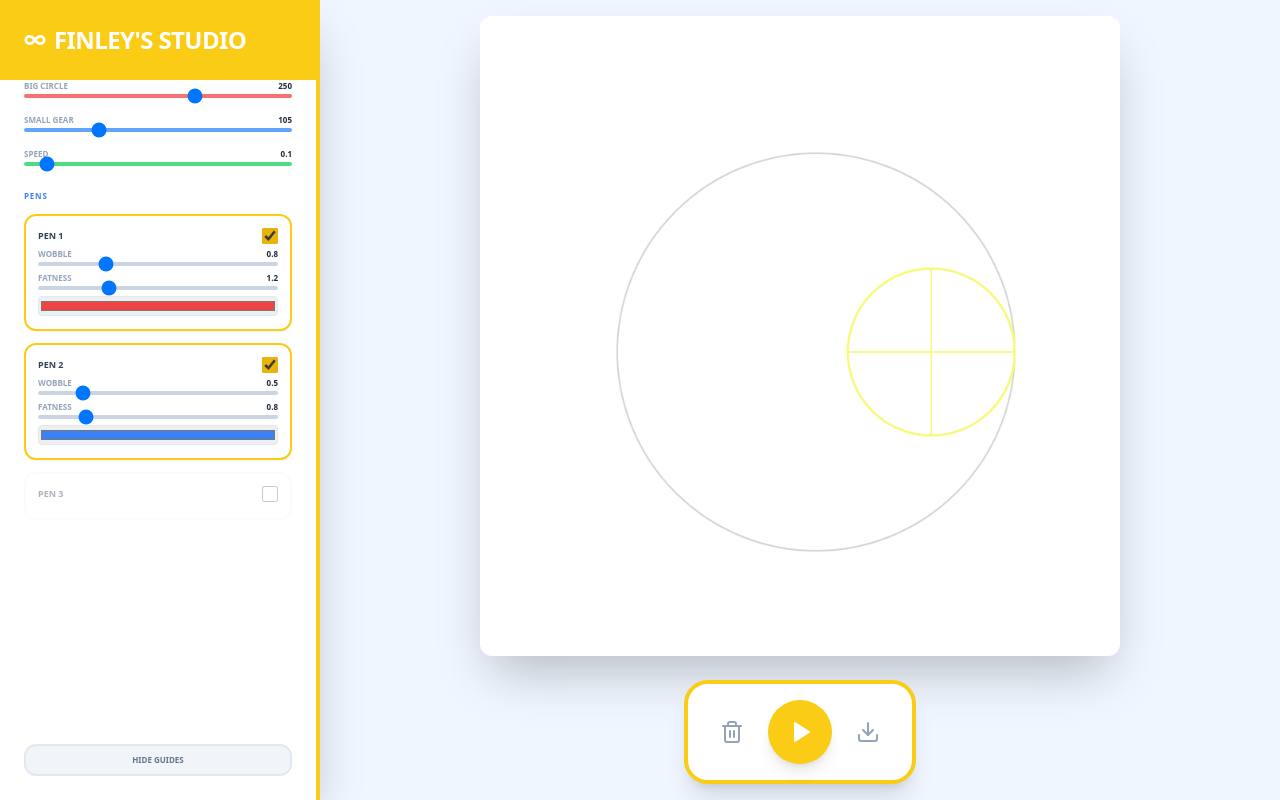
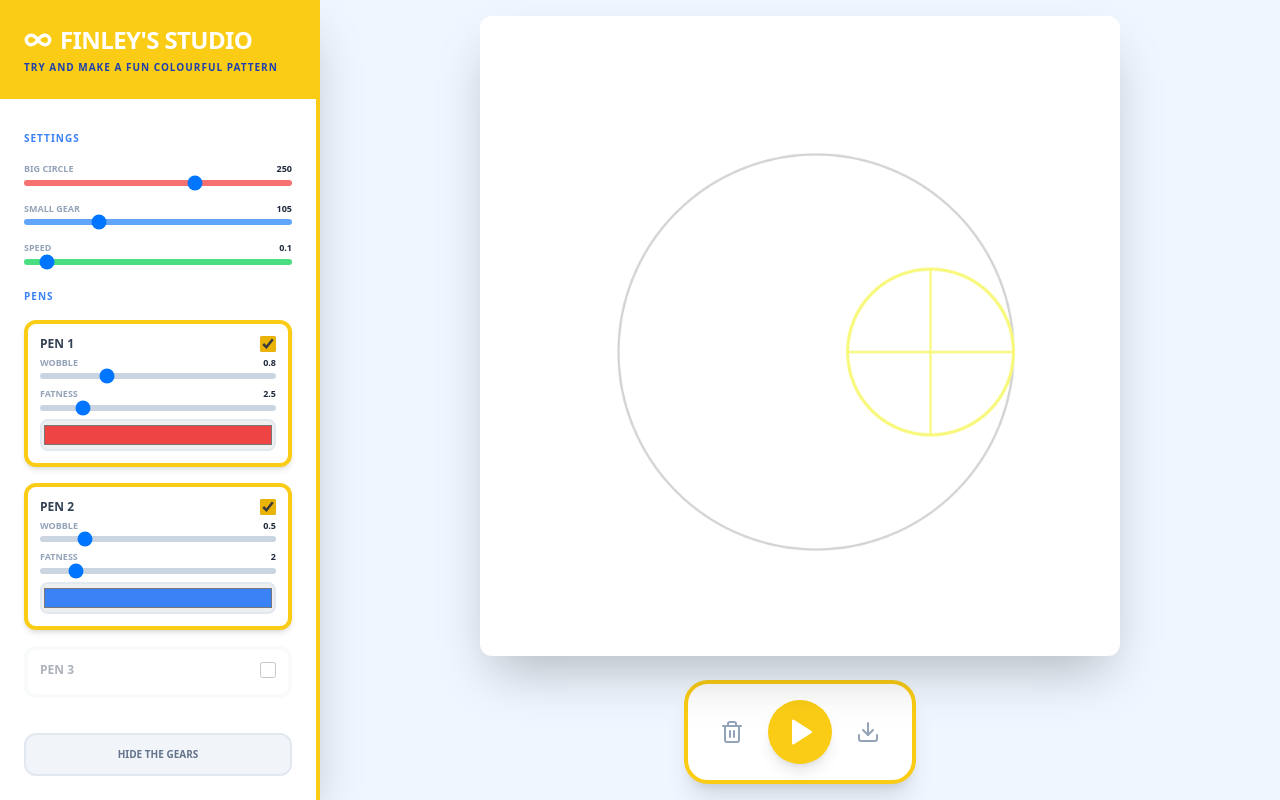
Before and after one commit to jamiedavo/spirographic-studio, a React (Vite) app: page / in a window 1280 px wide. Built offline with nearby package versions, Linux system fonts and the light colour scheme.

Commit message:
Refactor pen settings and improve UI layout
Updated pen widths and adjusted UI elements for better visibility. Enhanced layout and styling for the main application interface.

```diff
--- a/src/App.jsx
+++ b/src/App.jsx
@@ -1,5 +1,5 @@
 import React, { useState, useEffect, useRef, useCallback } from 'react';
-import { Play, Pause, Trash2, Download, Infinity } from 'lucide-react';
+import { Play, Pause, Trash2, Download, Settings2, PenTool, Infinity } from 'lucide-react';
 
 const CANVAS_SIZE = 800;
 const COLORS = {
@@ -16,9 +16,9 @@ const FinleySpiralStudio = () => {
   const [isEpicycloid, setIsEpicycloid] = useState(false);
   const [speed, setSpeed] = useState(0.1);
   const [pens, setPens] = useState([
-    { id: 1, offset: 0.8, color: '#ef4444', active: true, width: 1.2 },
-    { id: 2, offset: 0.5, color: '#3b82f6', active: true, width: 0.8 },
-    { id: 3, offset: 0.3, color: '#10b981', active: false, width: 0.6 },
+    { id: 1, offset: 0.8, color: '#ef4444', active: true, width: 2.5 },
+    { id: 2, offset: 0.5, color: '#3b82f6', active: true, width: 2.0 },
+    { id: 3, offset: 0.3, color: '#10b981', active: false, width: 1.5 },
   ]);
 
   const [showGuides, setShowGuides] = useState(true);
@@ -53,25 +53,28 @@ const FinleySpiralStudio = () => {
     const cy = centerY + d * Math.sin(angle);
     const rotation = isEpicycloid ? (angle * (outerRadius / innerRadius)) : -(angle * (outerRadius / innerRadius));
 
+    // Big Track
     overlayCtx.beginPath();
     overlayCtx.arc(centerX, centerY, outerRadius, 0, Math.PI * 2);
     overlayCtx.strokeStyle = COLORS.track;
-    overlayCtx.lineWidth = 2;
+    overlayCtx.lineWidth = 3;
     overlayCtx.stroke();
 
+    // Moving Gear
     overlayCtx.beginPath();
     overlayCtx.arc(cx, cy, innerRadius, 0, Math.PI * 2);
     overlayCtx.strokeStyle = COLORS.gear;
-    overlayCtx.lineWidth = 3;
+    overlayCtx.lineWidth = 4;
     overlayCtx.stroke();
 
+    // Spokes
     for (let i = 0; i < 4; i++) {
       const spokeAngle = rotation + (i * Math.PI / 2);
       overlayCtx.beginPath();
       overlayCtx.moveTo(cx, cy);
       overlayCtx.lineTo(cx + innerRadius * Math.cos(spokeAngle), cy + innerRadius * Math.sin(spokeAngle));
       overlayCtx.strokeStyle = COLORS.gear;
-      overlayCtx.lineWidth = 2;
+      overlayCtx.lineWidth = 3;
       overlayCtx.stroke();
     }
   }, [showGuides, outerRadius, innerRadius, isEpicycloid, getTargetAngle]);
@@ -141,26 +144,30 @@ const FinleySpiralStudio = () => {
   };
 
   return (
-    <div className="flex flex-col lg:flex-row h-screen w-full bg-blue-50 overflow-hidden font-sans">
-      <aside className="w-full lg:w-80 h-[220px] lg:h-full bg-white border-b-4 lg:border-b-0 lg:border-r-4 border-yellow-400 shadow-2xl p-4 lg:p-6 flex flex-col gap-3 lg:gap-6 z-10 overflow-y-auto">
-        <header className="bg-yellow-400 -m-4 lg:-m-6 mb-1 p-3 lg:p-6">
-          <h1 className="text-lg lg:text-2xl font-black tracking-tight text-white uppercase flex items-center gap-2">
-            <Infinity size={22} strokeWidth={3} /> Finley's Studio
+    <div className="flex h-screen w-full bg-blue-50 overflow-hidden font-sans">
+      <aside className="w-80 h-full bg-white border-r-4 border-yellow-400 shadow-2xl p-6 flex flex-col gap-6 z-10 overflow-y-auto">
+        <header className="bg-yellow-400 -m-6 mb-2 p-6">
+          <h1 className="text-2xl font-black tracking-tight text-white uppercase flex items-center gap-2">
+            <Infinity size={28} strokeWidth={3} /> Finley's Studio
           </h1>
+          <p className="text-blue-800 font-bold text-[10px] mt-1 tracking-widest uppercase">
+            Try and make a fun colourful pattern
+          </p>
         </header>
 
-        <section className="space-y-2 lg:space-y-4">
+        <section className="space-y-4">
+          <h2 className="text-blue-500 font-black text-[10px] uppercase tracking-widest flex items-center gap-2">Settings</h2>
           <ControlGroup label="Big Circle" value={outerRadius} min={10} max={380} color="bg-red-400" onChange={setOuterRadius} />
           <ControlGroup label="Small Gear" value={innerRadius} min={5} max={380} color="bg-blue-400" onChange={setInnerRadius} />
           <ControlGroup label="Speed" value={speed} min={0.01} max={1.5} step={0.01} color="bg-green-400" onChange={setSpeed} />
         </section>
 
-        <section className="space-y-3">
-          <h2 className="text-blue-500 font-black text-[8px] uppercase tracking-widest">Pens</h2>
+        <section className="space-y-4">
+          <h2 className="text-blue-500 font-black text-[10px] uppercase tracking-widest flex items-center gap-2">Pens</h2>
           {pens.map((pen, idx) => (
-            <div key={pen.id} className={`p-2 lg:p-3 rounded-xl border-2 transition-all ${pen.active ? 'bg-white border-yellow-400 shadow-sm' : 'opacity-40 border-slate-100'}`}>
+            <div key={pen.id} className={`p-3 rounded-xl border-4 transition-all ${pen.active ? 'bg-white border-yellow-400 shadow-md' : 'opacity-40 border-slate-100'}`}>
               <div className="flex justify-between items-center mb-1">
-                <span className="font-black text-slate-700 text-[9px]">PEN {idx + 1}</span>
+                <span className="font-black text-slate-700 text-xs">PEN {idx + 1}</span>
                 <input type="checkbox" checked={pen.active} onChange={(e) => {
                   const newPens = [...pens];
                   newPens[idx].active = e.target.checked;
@@ -168,14 +175,14 @@ const FinleySpiralStudio = () => {
                 }} className="w-4 h-4 rounded-full accent-yellow-500" />
               </div>
               {pen.active && (
-                <div className="space-y-1.5">
+                <div className="space-y-2">
                   <ControlGroup label="Wobble" value={pen.offset} min={0} max={3} step={0.01} color="bg-slate-300" onChange={(v) => {
                     const n = [...pens]; n[idx].offset = v; setPens(n);
                   }} />
-                  <ControlGroup label="Fatness" value={pen.width} min={0.1} max={4} step={0.1} color="bg-slate-300" onChange={(v) => {
+                  <ControlGroup label="Fatness" value={pen.width} min={0.1} max={15} step={0.1} color="bg-slate-300" onChange={(v) => {
                     const n = [...pens]; n[idx].width = v; setPens(n);
                   }} />
-                  <input type="color" value={pen.color} className="w-full h-5 rounded cursor-pointer border border-slate-200" onChange={(e) => {
+                  <input type="color" value={pen.color} className="w-full h-8 rounded-lg cursor-pointer border-2 border-slate-200" onChange={(e) => {
                     const n = [...pens]; n[idx].color = e.target.value; setPens(n);
                   }} />
                 </div>
@@ -184,21 +191,21 @@ const FinleySpiralStudio = () => {
           ))}
         </section>
 
-        <button onClick={() => setShowGuides(!showGuides)} className="py-2 rounded-xl bg-slate-100 border-2 border-slate-200 text-[8px] font-black uppercase text-slate-500 hover:bg-white transition-all mt-auto">
-          {showGuides ? 'Hide Guides' : 'Show Guides'}
+        <button onClick={() => setShowGuides(!showGuides)} className="mt-auto py-3 rounded-xl bg-slate-100 border-2 border-slate-200 text-[10px] font-black uppercase text-slate-500 hover:bg-white transition-all">
+          {showGuides ? 'Hide the Gears' : 'Show the Gears'}
         </button>
       </aside>
 
-      <main className="flex-1 flex flex-col items-center justify-center p-4 lg:p-8 relative min-h-0">
-        <div className="bg-white p-2 lg:p-4 shadow-2xl rounded-xl border-2 border-white relative max-w-full max-h-[50vh] lg:max-h-[80vh] aspect-square">
-          <canvas ref={mainCanvasRef} width={CANVAS_SIZE} height={CANVAS_SIZE} className="rounded-lg w-full h-full object-contain" />
-          <canvas ref={overlayCanvasRef} width={CANVAS_SIZE} height={CANVAS_SIZE} className="absolute top-2 left-2 lg:top-4 lg:left-4 pointer-events-none w-full h-full object-contain" />
+      <main className="flex-1 flex flex-col items-center justify-center p-8 relative">
+        <div className="bg-white p-4 shadow-2xl rounded-xl border-4 border-white relative max-w-full max-h-[80vh] aspect-square">
+          <canvas ref={mainCanvasRef} width={CANVAS_SIZE} height={CANVAS_SIZE} className="rounded-lg w-full h-full" />
+          <canvas ref={overlayCanvasRef} width={CANVAS_SIZE} height={CANVAS_SIZE} className="absolute top-4 left-4 pointer-events-none w-full h-full" />
         </div>
 
-        <div className="mt-4 lg:mt-6 flex items-center gap-4 lg:gap-6 bg-white px-6 lg:px-8 py-2 lg:py-4 rounded-3xl shadow-xl border-4 border-yellow-400 scale-[0.7] lg:scale-100">
+        <div className="mt-6 flex items-center gap-6 bg-white px-8 py-4 rounded-3xl shadow-xl border-4 border-yellow-400">
           <button onClick={handleClear} className="text-slate-400 hover:text-red-500 transition-colors"><Trash2 size={24}/></button>
-          <button onClick={() => setIsPlaying(!isPlaying)} className="w-12 h-12 lg:w-16 lg:h-16 bg-yellow-400 rounded-full flex items-center justify-center text-white shadow-lg hover:scale-110 active:scale-95 transition-all">
-            {isPlaying ? <Pause size={24} fill="white"/> : <Play size={24} className="ml-1" fill="white"/>}
+          <button onClick={() => setIsPlaying(!isPlaying)} className="w-16 h-16 bg-yellow-400 rounded-full flex items-center justify-center text-white shadow-lg hover:scale-110 active:scale-95 transition-all">
+            {isPlaying ? <Pause size={30} fill="white"/> : <Play size={30} className="ml-1" fill="white"/>}
           </button>
           <button onClick={() => {
             const link = document.createElement('a');
@@ -213,12 +220,12 @@ const FinleySpiralStudio = () => {
 };
 
 const ControlGroup = ({ label, value, min, max, step = 1, color, onChange }) => (
-  <div className="flex flex-col gap-0.5">
-    <div className="flex justify-between text-[8px] font-black uppercase text-slate-400">
+  <div className="flex flex-col gap-1">
+    <div className="flex justify-between text-[9px] font-black uppercase text-slate-400">
       <span>{label}</span>
       <span className="text-slate-800">{value}</span>
     </div>
-    <input type="range" min={min} max={max} step={step} value={value} onChange={(e) => onChange(parseFloat(e.target.value))} className={`w-full h-1 rounded-lg appearance-none cursor-pointer ${color}`} />
+    <input type="range" min={min} max={max} step={step} value={value} onChange={(e) => onChange(parseFloat(e.target.value))} className={`w-full h-1.5 rounded-lg appearance-none cursor-pointer ${color}`} />
   </div>
 );
 
```
